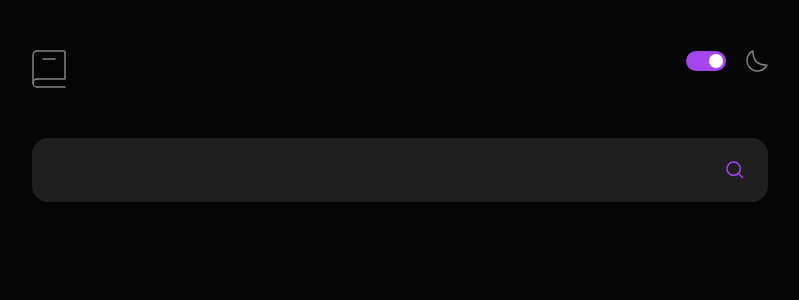
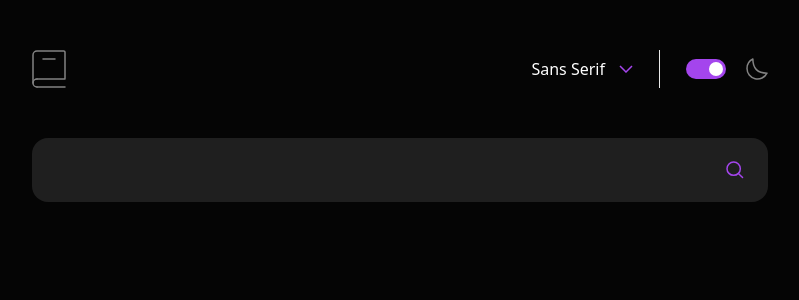
Before and after one commit to joanneccwang/DictionaryWebApp, a React (Vite) app: page / in a window 1280 px wide. Shown: the top 300 px of the page, without its empty margins (240-1039 px from the left). Built offline with nearby package versions, Linux system fonts and the light colour scheme.

Commit message:
feat: add dropdown to choose font family

```diff
--- /dev/null
+++ b/src/components/FontDropdown/index.tsx
@@ -0,0 +1,93 @@
+import { useState } from 'react';
+
+import { IconArrowDown } from '@components/Icons';
+import { FontFamily } from '@/types/font';
+
+const fonts = {
+  [FontFamily.SansSerif]: {
+    value: FontFamily.SansSerif,
+    displayName: 'Sans Serif',
+  },
+  [FontFamily.Serif]: {
+    value: FontFamily.Serif,
+    displayName: 'Serif',
+  },
+  [FontFamily.Mono]: {
+    value: FontFamily.Mono,
+    displayName: 'Mono',
+  },
+};
+
+const Dropdown = ({
+  onChooseFont,
+  onClose,
+}: {
+  onChooseFont: (font: FontFamily) => void;
+  onClose: () => void;
+}) => {
+  return (
+    <div
+      css={(theme) => ({
+        display: 'flex',
+        flexDirection: 'column',
+        rowGap: '16px',
+        position: 'absolute',
+        top: 'calc(100% + 10px)',
+        right: '0px',
+        padding: '24px',
+        borderRadius: theme.borderRadius,
+        boxShadow: `${theme.boxShadow} ${theme.boxShadowColor}`,
+        width: 'max-content',
+        backgroundColor: theme.dropdown.bg,
+      })}
+    >
+      {Object.values(fonts).map((font) => (
+        <div
+          css={(theme) => ({
+            cursor: 'pointer',
+            '&:hover': { color: theme.colors.purple },
+            fontFamily: `${font.value}, ${theme.fontFamily}`,
+          })}
+          onClick={() => {
+            onChooseFont(font.value);
+            onClose();
+          }}
+        >
+          <div>{font.displayName}</div>
+        </div>
+      ))}
+    </div>
+  );
+};
+
+function FontDropdown() {
+  const [currentFont, setCurrentFont] = useState(FontFamily.SansSerif);
+
+  const [isShowFontDropdown, setIsShowFontDropdown] = useState(false);
+  const toggleFontDropdown = () => {
+    setIsShowFontDropdown(!isShowFontDropdown);
+  };
+  return (
+    <div
+      css={{
+        display: 'flex',
+        alignItems: 'center',
+        cursor: 'pointer',
+        position: 'relative',
+      }}
+      onClick={toggleFontDropdown}
+    >
+      <div css={{ marginRight: '14px' }}>{fonts[currentFont].displayName}</div>
+      <IconArrowDown />
+
+      {isShowFontDropdown && (
+        <Dropdown
+          onChooseFont={(font) => setCurrentFont(font)}
+          onClose={() => setIsShowFontDropdown(false)}
+        ></Dropdown>
+      )}
+    </div>
+  );
+}
+
+export default FontDropdown;
--- a/src/components/Header/index.tsx
+++ b/src/components/Header/index.tsx
@@ -1,5 +1,6 @@
 import { IconLogo } from '@components/Icons';
 import ThemeToggle from '@components/ThemeToggle';
+import FontDropdown from '@components/FontDropdown';
 
 function Header() {
   return (
@@ -11,7 +12,18 @@ function Header() {
       }}
     >
       <IconLogo></IconLogo>
-      <div>
+      <div
+        css={{ display: 'flex', flexDirection: 'row', alignItems: 'center' }}
+      >
+        <FontDropdown></FontDropdown>
+        <div
+          css={(theme) => ({
+            width: '1px',
+            backgroundColor: theme.colors.grayE9,
+            height: '100%',
+            margin: '0 26px',
+          })}
+        ></div>
         <ThemeToggle></ThemeToggle>
       </div>
     </header>
--- /dev/null
+++ b/src/components/Icons/IconArrowDown.tsx
@@ -0,0 +1,15 @@
+const IconArrowDown = () => {
+  return (
+    <svg
+      xmlns='http://www.w3.org/2000/svg'
+      width='14'
+      height='8'
+      viewBox='0 0 14 8'
+      aria-hidden='true'
+    >
+      <path fill='none' stroke='#A445ED' strokeWidth='1.5' d='m1 1 6 6 6-6' />
+    </svg>
+  );
+};
+
+export default IconArrowDown;
--- a/src/components/Icons/index.tsx
+++ b/src/components/Icons/index.tsx
@@ -2,5 +2,6 @@ import IconLogo from './IconLogo';
 import IconSearch from './IconSearch';
 import IconNewWindow from './IconNewWindow';
 import IconMoon from './IconMoon';
+import IconArrowDown from './IconArrowDown';
 
-export { IconLogo, IconSearch, IconNewWindow, IconMoon };
+export { IconLogo, IconSearch, IconNewWindow, IconMoon, IconArrowDown };
--- /dev/null
+++ b/src/types/font.ts
@@ -0,0 +1,5 @@
+export enum FontFamily {
+  SansSerif = 'Inter',
+  Serif = 'Lora',
+  Mono = 'Inconsolata',
+}
--- a/src/utils/theme.ts
+++ b/src/utils/theme.ts
@@ -14,7 +14,8 @@ const theme = {
 
   borderRadius: '16px',
 
-  fontFamily: 'Inter, system-ui, Avenir, Helvetica, Arial, sans-serif',
+  fontFamily: 'system-ui, Avenir, Helvetica, Arial, sans-serif',
+  boxShadow: '0px 5px 30px 0px',
 
   h1: {
     fontSize: '64px',
@@ -40,6 +41,7 @@ const darkTheme = {
   ...theme,
   background: theme.colors.black,
   color: theme.colors.white,
+  boxShadowColor: theme.colors.purple,
   text: {
     color: theme.colors.white,
     secondary: theme.colors.gray75,
@@ -57,12 +59,16 @@ const darkTheme = {
   switch: {
     bg: theme.colors.purple,
   },
+  dropdown: {
+    bg: theme.colors.gray1F,
+  },
 };
 
 const lightTheme = {
   ...theme,
   background: theme.colors.white,
   color: theme.colors.gray2D,
+  boxShadowColor: theme.colors.gray2D,
   text: {
     color: theme.colors.gray2D,
     secondary: theme.colors.gray75,
@@ -80,6 +86,9 @@ const lightTheme = {
   switch: {
     bg: theme.colors.gray75,
   },
+  dropdown: {
+    bg: theme.colors.white,
+  },
 };
 
 export { darkTheme, lightTheme };
```
